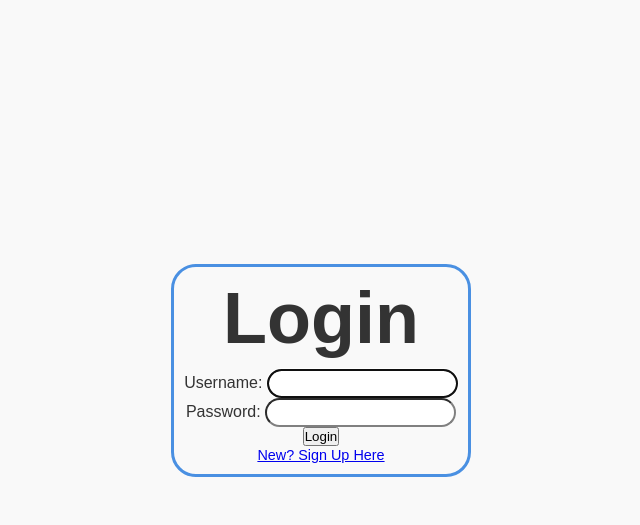
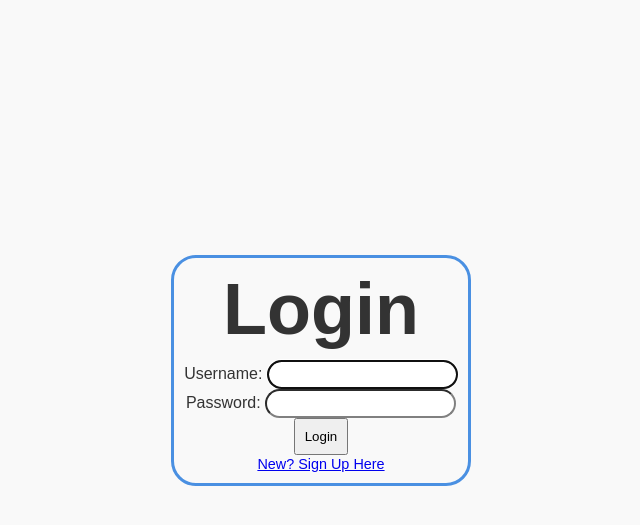
Before and after one commit to JosefGlen/KumoJobScraper1, a Django app: page /users/login/ in a window 1280 px wide. Shown: the part 70-595 px from the top of the page, without its empty margins (319-959 px from the left). Run offline with Django 5.2, Linux system fonts and the light colour scheme.

Commit message:
Temp Login button Fix

```diff
--- a/KumoJobScraper/static/css/style.css
+++ b/KumoJobScraper/static/css/style.css
@@ -134,3 +134,7 @@ input {
 .formposition {
     padding-bottom: 9px;
 }
+
+.btnloginfix {
+    padding: 9px;
+}
--- a/KumoJobScraper/users/templates/users/login.html
+++ b/KumoJobScraper/users/templates/users/login.html
@@ -13,7 +13,7 @@
         {% csrf_token %}
         {% comment %} Loads up the form that we passed with the views function {% endcomment %}
         {{ form }}
-        <button>Login</button>
+        <button class="btnloginfix">Login</button>
     </form>
     <a class="signup-text" href="{% url 'users:register' %}">New? Sign Up Here</a>
 </article>
```
